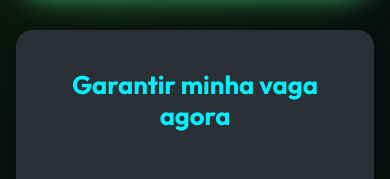
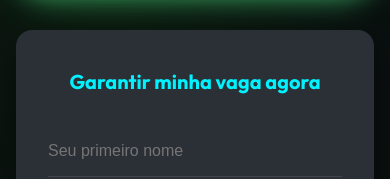
Before and after one commit to serigrafiaplastisol/workshop, a React (Vite) app: page / in a window 390 px wide. Shown: the part 636-815 px from the top of the page. Built offline with nearby package versions, Linux system fonts and the light colour scheme; no server answers; the database is empty.

Commit message:
Add files via upload

```diff
--- a/src/components/LeadForm.jsx
+++ b/src/components/LeadForm.jsx
@@ -123,7 +123,7 @@ export const LeadForm = () => {
 
   return (
     <div style={{ background: '#2B2F36', borderRadius: '16px', padding: '2.5rem 2rem', width: '100%', boxShadow: '0 10px 30px rgba(0,0,0,0.5)' }}>
-      <h3 style={{ marginBottom: '2rem', textAlign: 'center', fontSize: '1.6rem', color: '#00F2FE', fontWeight: 'bold' }}>
+      <h3 style={{ marginBottom: '2rem', textAlign: 'center', fontSize: 'clamp(1.25rem, 5vw, 1.6rem)', color: '#00F2FE', fontWeight: 'bold', whiteSpace: 'nowrap' }}>
         Garantir minha vaga agora
       </h3>
 
```
